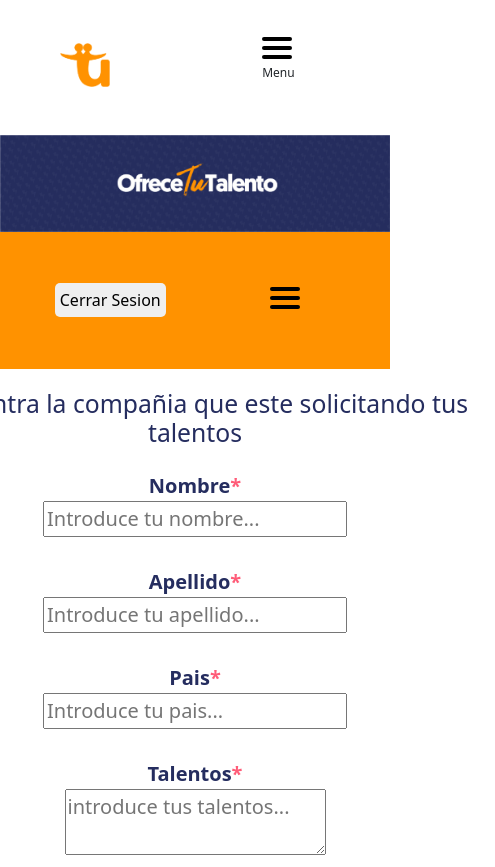
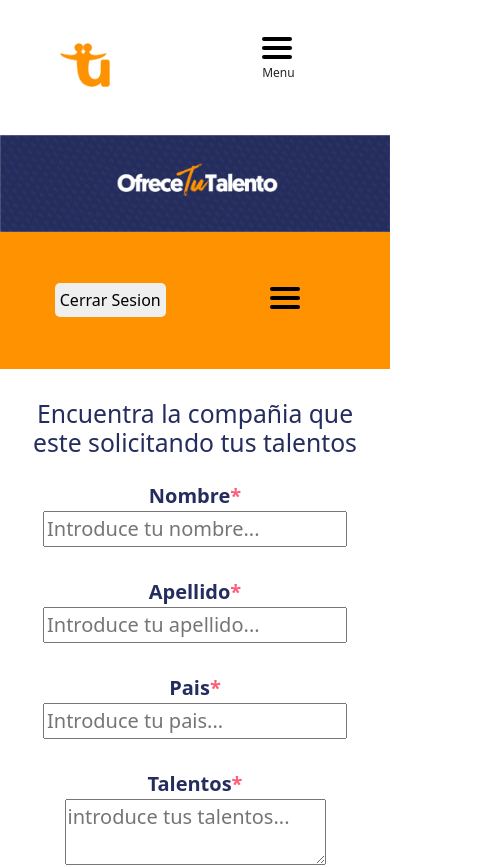
Before and after one commit to spread23/OTT-WEB, a React (Vite) app: page /lookingForJob/home in a window 390 px wide. Shown: the top 867 px of the page, 495 px wide, since content can reach past the window. Built offline with nearby package versions, Linux system fonts and the light colour scheme.

Commit message:
resizing text and style

```diff
--- a/src/components/home/home.css
+++ b/src/components/home/home.css
@@ -1,6 +1,6 @@
 .home-container {
     width: 100%;
-    padding: 20px;
+    padding: 30px;
     display: flex;
     flex-direction: column;
     justify-content: center;
@@ -56,4 +56,12 @@
         display: flex;
         flex-direction: column;
     }
+
+    .title-home {
+        font-size: 12px;
+    }
+
+    .form-home {
+        width: 350px;
+    }
 }
--- a/src/components/vacants/vacants.css
+++ b/src/components/vacants/vacants.css
@@ -42,3 +42,9 @@ td strong {
 .vacant-option {
     border: none;
 }
+
+@media (max-width: 690px) {
+    table {
+        width: 150px;
+    }
+}
```
